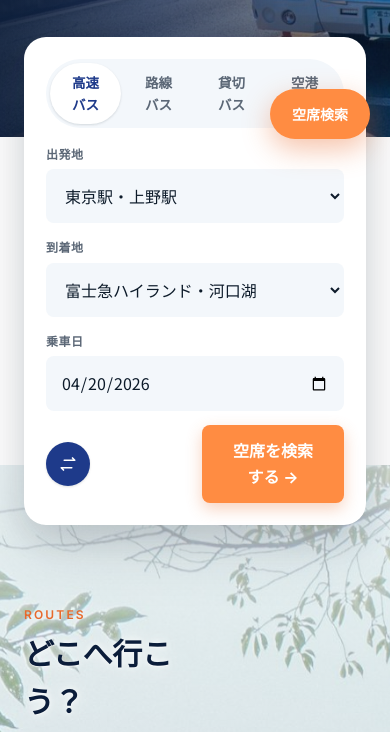
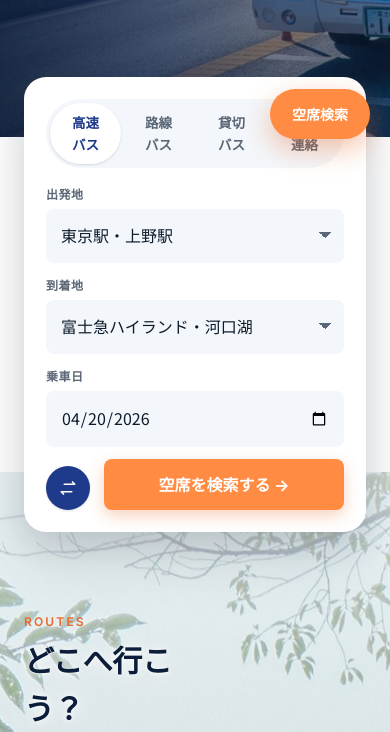
Before and after one commit to giin724/fujikyu-bus-renewal, a plain HTML site: page index.html in a window 390 px wide. Shown: the part 685-1417 px from the top of the page. Drawn offline with Linux system fonts and the light colour scheme.

Commit message:
Fix search-panel layout: grid-template-areas, min-width, select chevron

```diff
--- a/index.html
+++ b/index.html
@@ -306,23 +306,49 @@
 }
 .search-form {
   display: grid;
-  grid-template-columns: 1fr auto 1fr auto auto;
+  /* Named columns so the inline `style="grid-area:from|to|date|submit"` on
+     each child resolves correctly. Without this the desktop layout had no
+     areas defined, which caused items to fall through to auto-placement and
+     fight the inline grid-area values on some browsers. */
+  grid-template-columns: minmax(0, 1fr) auto minmax(0, 1fr) minmax(160px, auto) auto;
+  grid-template-areas: "from swap to date submit";
   gap: 14px;
   align-items: end;
 }
+.search-form > .field,
+.search-form > .swap,
+.search-form > .search-submit { min-width: 0; }
+.search-form > .swap { grid-area: swap; align-self: end; }
+.field { min-width: 0; }
 .field label {
   display: block; font-size: 12px; font-weight: 700;
   color: var(--ink-500); margin-bottom: 6px;
   letter-spacing: .04em;
 }
-.field select, .field input[type="text"], .field input[type="date"] {
-  width: 100%;
+.field select,
+.field input[type="text"],
+.field input[type="date"] {
+  width: 100%; min-width: 0;
+  box-sizing: border-box;
   background: var(--ice);
   border: 1px solid transparent;
   border-radius: var(--radius-sm);
   padding: 13px 14px;
   font: inherit; color: var(--ink-900);
   transition: border-color .15s, background .15s;
+}
+/* Custom chevron for <select> only (keeps the native date picker intact). */
+.field select {
+  appearance: none; -webkit-appearance: none;
+  padding-right: 34px;
+  background-image:
+    linear-gradient(45deg,  transparent 50%, var(--ink-500) 50%),
+    linear-gradient(-45deg, transparent 50%, var(--ink-500) 50%);
+  background-position:
+    calc(100% - 18px) calc(50% - 1px),
+    calc(100% - 12px) calc(50% - 1px);
+  background-size: 6px 6px, 6px 6px;
+  background-repeat: no-repeat;
 }
 .field select:focus, .field input:focus {
   outline: none; background: #fff;
@@ -806,22 +832,33 @@
   .split { grid-template-columns: 1fr; }
   .ticket-grid { grid-template-columns: repeat(2, 1fr); }
   .footer-grid { grid-template-columns: 1fr 1fr; }
+  /* Mid-desktop: two rows. Top row has From / swap / To, bottom row has
+     Date and Submit stretched to full width. */
+  .search-form {
+    grid-template-columns: minmax(0, 1fr) auto minmax(0, 1fr);
+    grid-template-areas:
+      "from swap to"
+      "date date submit";
+  }
 }
 @media (max-width: 720px) {
   .primary-nav { display: none; }
   .header-cta .btn-ghost { display: none; }
   .search-form {
-    grid-template-columns: 1fr 1fr;
+    grid-template-columns: auto minmax(0, 1fr);
     grid-template-areas:
       "from from"
-      "to to"
+      "to   to"
       "date date"
       "swap submit";
+    row-gap: 12px;
   }
-  .swap { align-self: center; justify-self: start; }
+  .search-form > .swap { align-self: end; justify-self: start; }
+  .search-form > .search-submit { width: 100%; padding: 13px 20px; }
   .utility-bar .links { display: none; }
   .safety-stats { grid-template-columns: repeat(2, 1fr); }
   .fab { display: inline-flex; }
+  .search-panel { margin-top: -60px; }
 }
 </style>
 </head>
```
